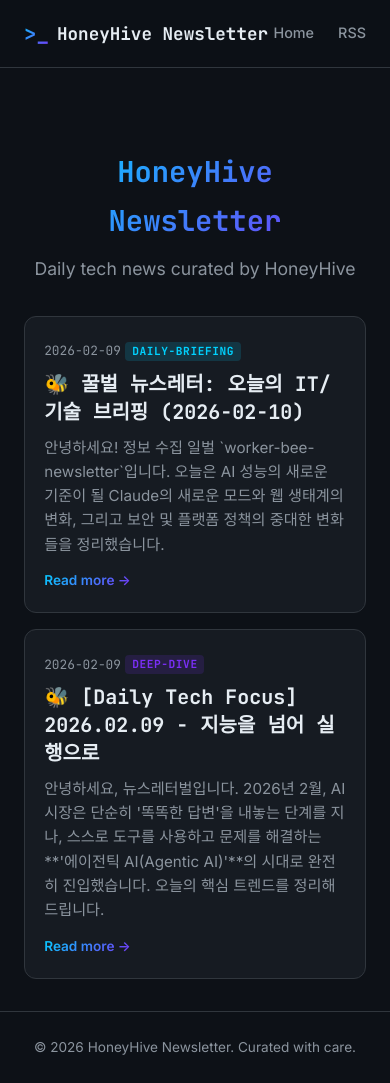
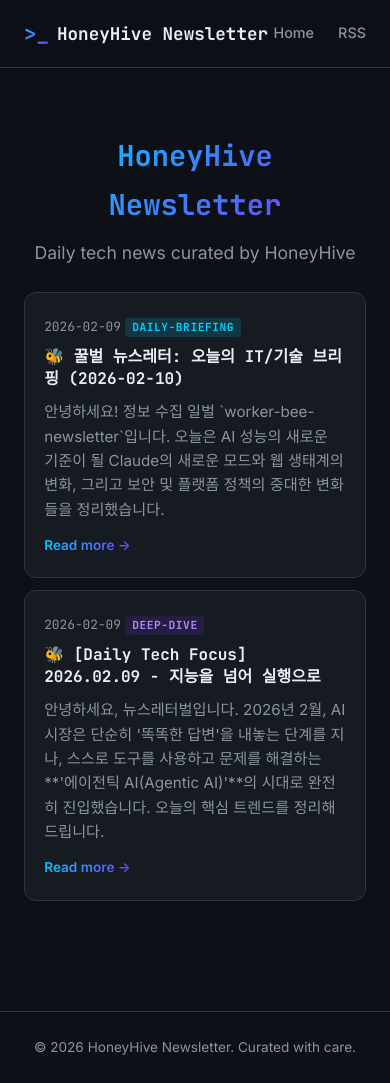
Before and after one commit to chaos663/honeyhive-newsletter, a Jekyll site: the page built from index.html, in a window 390 px wide and 1083 px high. Built offline with Jekyll 4.4.1, drawn with Linux system fonts in a browser that asks for light colours.

Commit message:
improve: UI/UX 접근성 및 반응형 개선
- focus-visible 포커스 인디케이터 추가
- 그래디언트 텍스트에 폴백 컬러 추가 (로고, 히어로, read-more, 본문 링크)
- deep-dive 태그 색상 WCAG AA 대비 개선 (#7b2ff7 → #a78bfa)
- 768px 태블릿 브레이크포인트 추가
- 포스트 제목 word-break 처리
- 모바일 코드블록 패딩 축소 + 카드 간격 조정
- OG 메타 태그 추가 (카카오톡/SNS 공유 미리보기)

Co-Authored-By: Claude Opus 4.6 <noreply@anthropic.com>

```diff
--- a/_layouts/default.html
+++ b/_layouts/default.html
@@ -5,6 +5,11 @@
   <meta name="viewport" content="width=device-width, initial-scale=1.0">
   <title>{% if page.title %}{{ page.title | escape }} | {{ site.title }}{% else %}{{ site.title }}{% endif %}</title>
   <meta name="description" content="{{ page.excerpt | default: site.description | strip_html | truncatewords: 50 }}">
+  <meta property="og:title" content="{% if page.title %}{{ page.title | escape }}{% else %}{{ site.title }}{% endif %}">
+  <meta property="og:description" content="{{ page.excerpt | default: site.description | strip_html | truncatewords: 50 }}">
+  <meta property="og:url" content="{{ page.url | absolute_url }}">
+  <meta property="og:type" content="{% if page.layout == 'post' %}article{% else %}website{% endif %}">
+  <meta property="og:site_name" content="{{ site.title }}">
   <link rel="preconnect" href="https://fonts.googleapis.com">
   <link rel="preconnect" href="https://fonts.gstatic.com" crossorigin>
   <link href="https://fonts.googleapis.com/css2?family=Inter:wght@400;500;600&family=JetBrains+Mono:wght@400;700&display=swap" rel="stylesheet">
--- a/assets/css/style.css
+++ b/assets/css/style.css
@@ -49,6 +49,12 @@ a:hover {
   color: var(--accent-purple);
 }
 
+a:focus-visible {
+  outline: 2px solid var(--accent-cyan);
+  outline-offset: 2px;
+  border-radius: 2px;
+}
+
 /* ===== Navigation ===== */
 .site-nav {
   position: sticky;
@@ -83,6 +89,7 @@ a:hover {
 }
 
 .logo-icon {
+  color: var(--accent-cyan);
   background: var(--gradient);
   -webkit-background-clip: text;
   -webkit-text-fill-color: transparent;
@@ -124,6 +131,7 @@ a:hover {
   font-family: var(--font-mono);
   font-size: 2.5rem;
   font-weight: 700;
+  color: var(--accent-cyan);
   background: var(--gradient);
   -webkit-background-clip: text;
   -webkit-text-fill-color: transparent;
@@ -176,6 +184,8 @@ a:hover {
   color: var(--text-heading);
   margin: 0.4rem 0 0.6rem;
   line-height: 1.4;
+  word-break: break-word;
+  overflow-wrap: break-word;
 }
 
 .post-card-excerpt {
@@ -189,6 +199,7 @@ a:hover {
   margin-top: 0.75rem;
   font-size: 0.85rem;
   font-weight: 600;
+  color: var(--accent-cyan);
   background: var(--gradient);
   -webkit-background-clip: text;
   -webkit-text-fill-color: transparent;
@@ -212,7 +223,7 @@ a:hover {
   letter-spacing: 0.05em;
 }
 .tag-daily-briefing { background: rgba(0,210,255,0.15); color: var(--accent-cyan); }
-.tag-deep-dive { background: rgba(123,47,247,0.15); color: var(--accent-purple); }
+.tag-deep-dive { background: rgba(123,47,247,0.15); color: #a78bfa; }
 .tag-newsletter { background: rgba(139,148,158,0.15); color: var(--text-secondary); }
 
 /* ===== Post Page ===== */
@@ -242,6 +253,8 @@ a:hover {
   font-weight: 700;
   color: var(--text-heading);
   line-height: 1.3;
+  word-break: break-word;
+  overflow-wrap: break-word;
 }
 
 /* ===== Post Content ===== */
@@ -301,6 +314,7 @@ a:hover {
 }
 
 .post-content a {
+  color: var(--accent-cyan);
   background: var(--gradient);
   -webkit-background-clip: text;
   -webkit-text-fill-color: transparent;
@@ -389,6 +403,20 @@ a:hover {
 }
 
 /* ===== Responsive ===== */
+@media (max-width: 768px) {
+  .hero {
+    padding: 2rem 0 1.5rem;
+  }
+
+  .hero-title {
+    font-size: 2rem;
+  }
+
+  .post-card-title {
+    font-size: 1.1rem;
+  }
+}
+
 @media (max-width: 640px) {
   .hero-title {
     font-size: 1.8rem;
@@ -401,4 +429,16 @@ a:hover {
   .post-card-inner {
     padding: 1.2rem;
   }
+
+  .post-card-title {
+    font-size: 1rem;
+  }
+
+  .post-content pre {
+    padding: 0.8rem;
+  }
+
+  .post-list {
+    gap: 0.75rem;
+  }
 }
```
